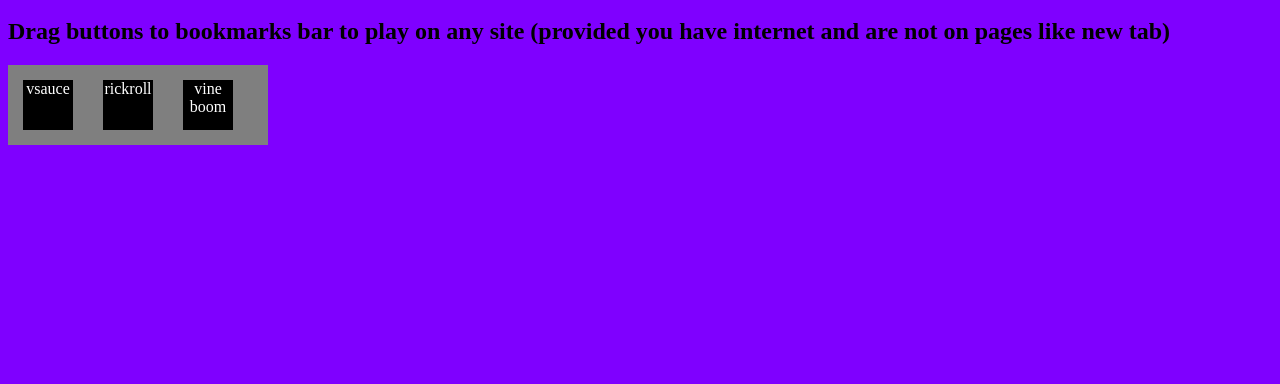
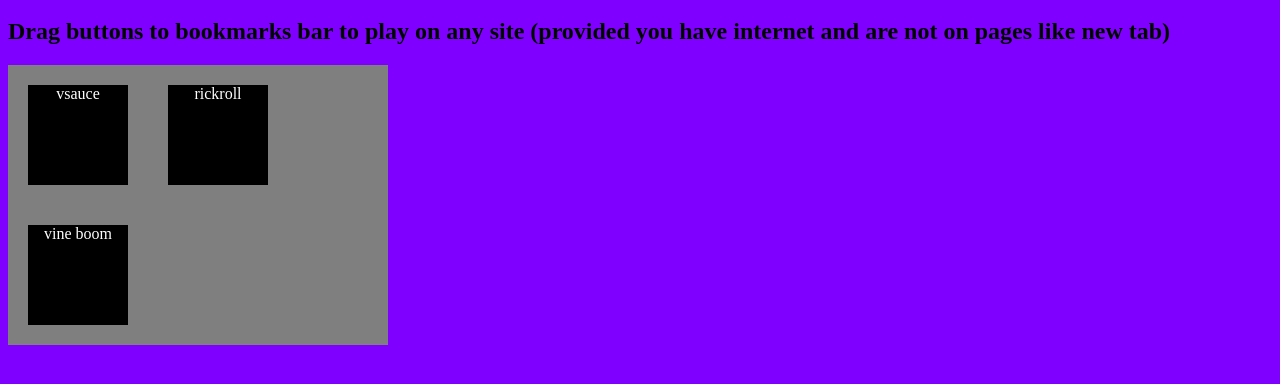
Before and after one commit to turtletown73/Ricksound, a plain HTML site: page index.html in a window 1280 px wide. Shown: the part 48-432 px from the top of the page. Drawn offline with Linux system fonts and the light colour scheme.

Commit message:
Update index.html

```diff
--- a/index.html
+++ b/index.html
@@ -9,16 +9,16 @@
     #buttons > a {
       background-color: rgb(0, 0, 0);
       color: white;
-      width: 50px;
-      height: 50px;
+      width: 100px;
+      height: 100px;
       text-align: center;
-      margin: 15px;
+      margin: 20px;
       text-decoration: none;
       float: left;
     }
 
     #buttons {
-      width: 260;
+      width: 380px;
       background-color: rgb(127, 127, 127);
       overflow-y: auto;
     }
```
